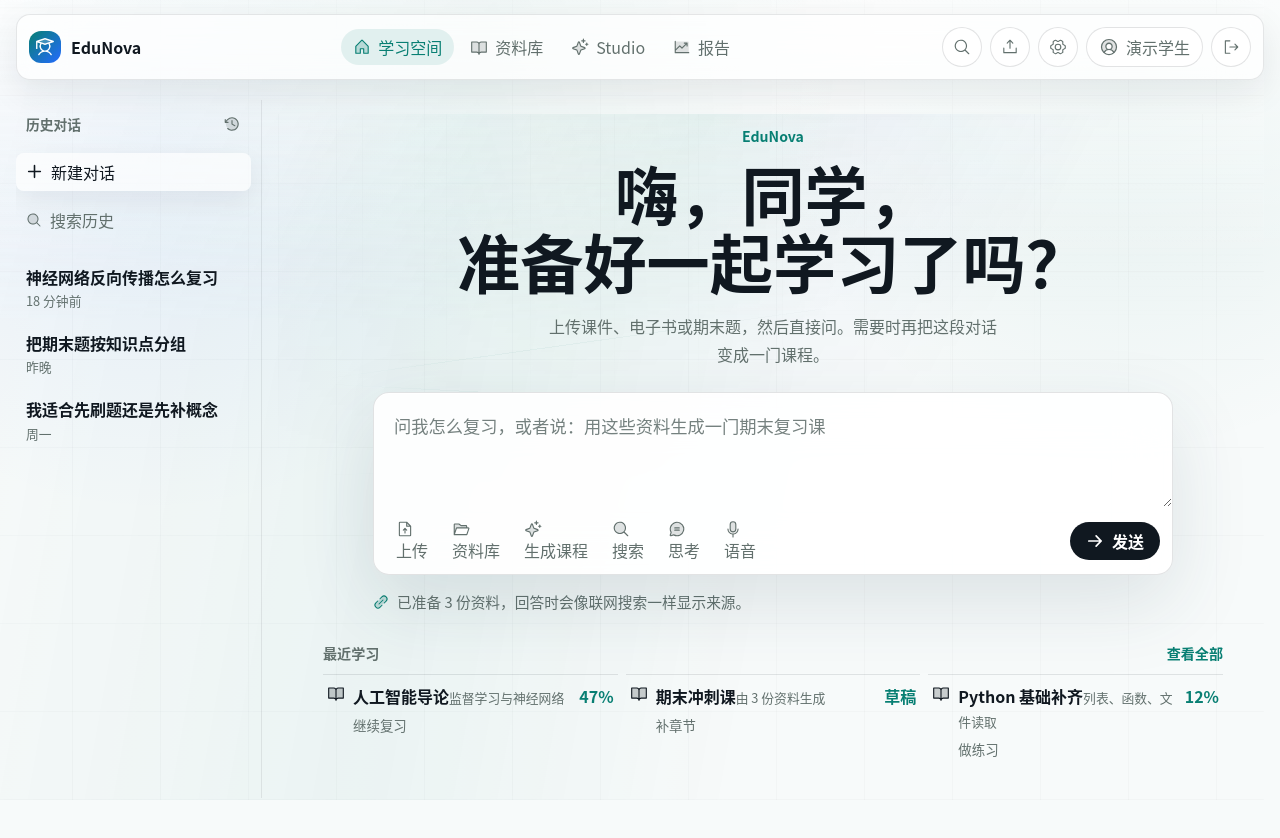
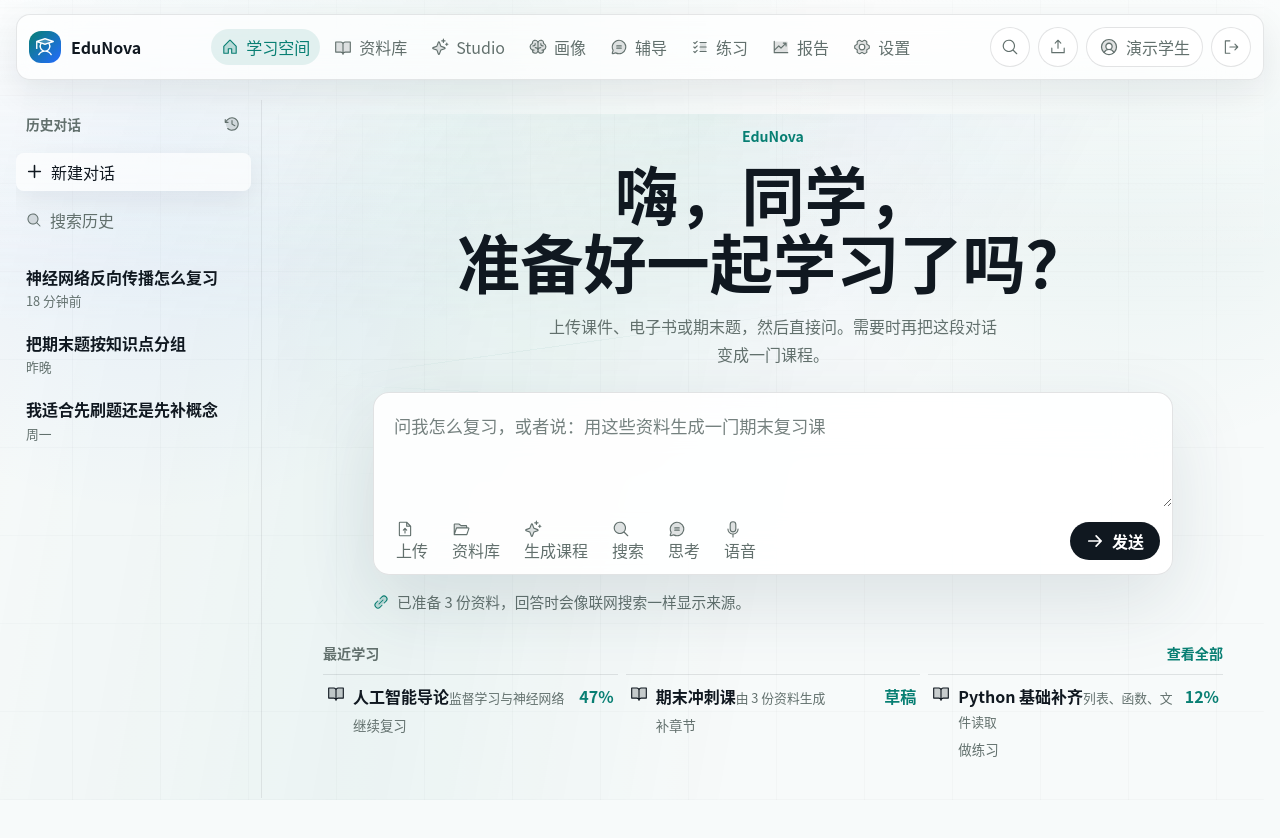
Before and after one commit to woshimaxfive/EduNova, a React (Vite) app in the folder frontend/: page /login in a window 1280 px wide. Both pictures are taken after a click on the button "体验演示学生". Shown: the top 838 px of the page. Built offline with nearby package versions, Linux system fonts and the light colour scheme.

Commit message:
feat(frontend): expose student route navigation

```diff
--- a/frontend/src/components/layout/TopNavigation.tsx
+++ b/frontend/src/components/layout/TopNavigation.tsx
@@ -1,8 +1,11 @@
 import {
   BookOpen,
+  Brain,
   ChartLineUp,
+  ChatCircleText,
   GearSix,
   House,
+  ListChecks,
   MagnifyingGlass,
   Notebook,
   SignOut,
@@ -22,7 +25,11 @@
   { label: "学习空间", to: PATHS.app, icon: House },
   { label: "资料库", to: PATHS.library, icon: BookOpen },
   { label: "Studio", to: PATHS.studio, icon: Sparkle },
-  { label: "报告", to: PATHS.reports, icon: ChartLineUp }
+  { label: "画像", to: PATHS.profile, icon: Brain },
+  { label: "辅导", to: PATHS.tutor, icon: ChatCircleText },
+  { label: "练习", to: PATHS.practice, icon: ListChecks },
+  { label: "报告", to: PATHS.reports, icon: ChartLineUp },
+  { label: "设置", to: PATHS.settings, icon: GearSix }
 ];
 
 export function TopNavigation() {
@@ -67,9 +74,6 @@
         <NavLink className="icon-button" to={PATHS.library} aria-label="上传资料">
           <UploadSimple size={18} />
         </NavLink>
-        <NavLink className="icon-button" to={PATHS.settings} aria-label="设置">
-          <GearSix size={18} />
-        </NavLink>
         <div className="user-chip" aria-label="当前用户">
           <UserCircle size={20} weight="duotone" aria-hidden="true" />
           <span>{user?.displayName ?? "学生"}</span>
--- a/frontend/src/styles/global.css
+++ b/frontend/src/styles/global.css
@@ -206,12 +206,21 @@
   display: flex;
   justify-content: center;
   gap: 4px;
+  min-width: 0;
+  overflow-x: auto;
+  scrollbar-width: none;
+}
+
+.nav-links::-webkit-scrollbar,
+.mobile-route-strip::-webkit-scrollbar {
+  display: none;
 }
 
 .nav-link {
   gap: 7px;
+  flex: 0 0 auto;
   min-height: 36px;
-  padding: 0 12px;
+  padding: 0 10px;
   border-radius: var(--radius-control);
   color: var(--text-muted);
   transition:
@@ -1920,9 +1929,10 @@
 
   .mobile-route-strip {
     display: flex;
+    flex-wrap: wrap;
     grid-column: 1 / -1;
     gap: 6px;
-    overflow-x: auto;
+    overflow-x: visible;
     padding-top: 2px;
   }
 
```
Also changed, not shown: 10 other files (tests, documents, lock files or other folders).
